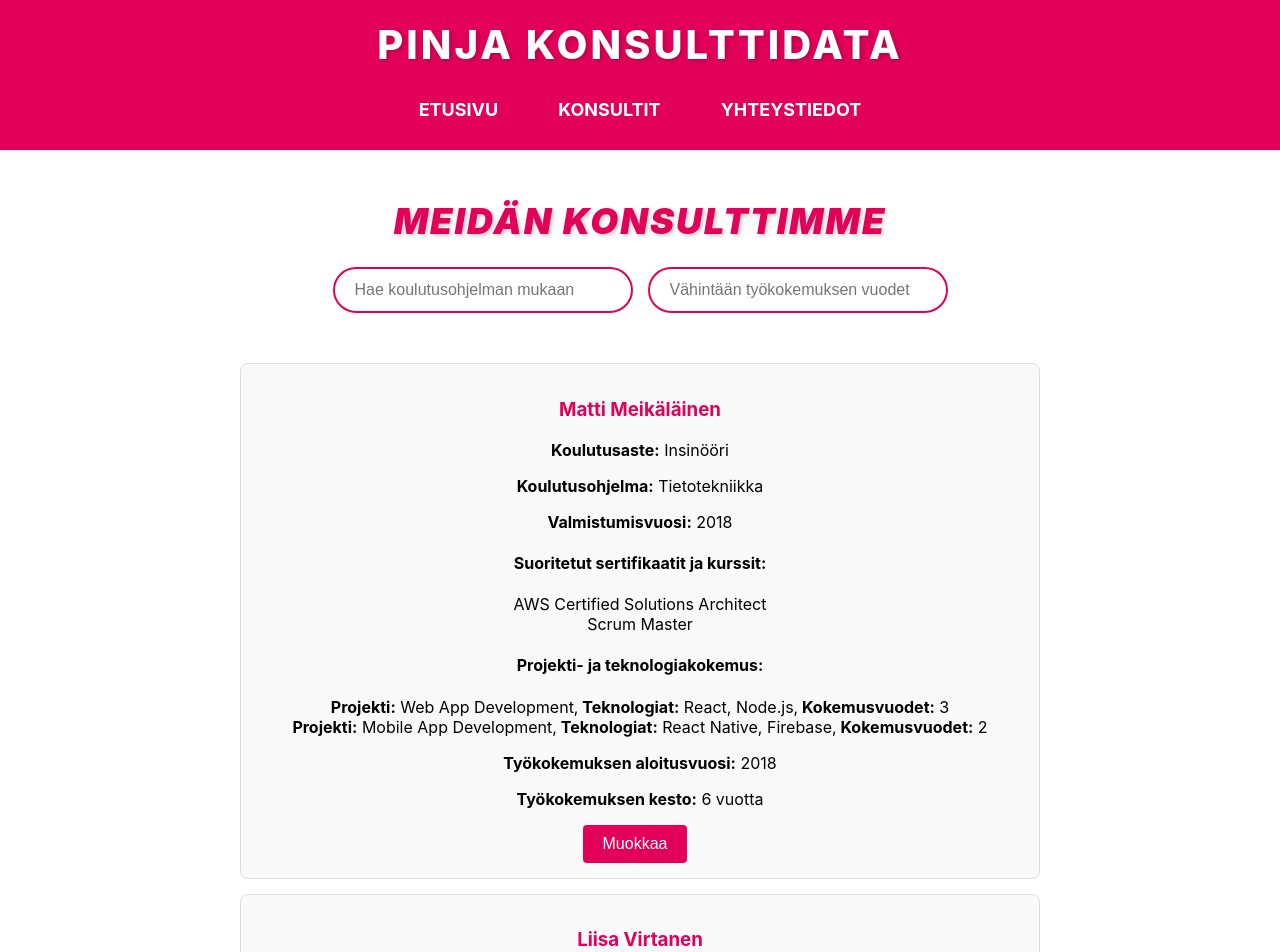
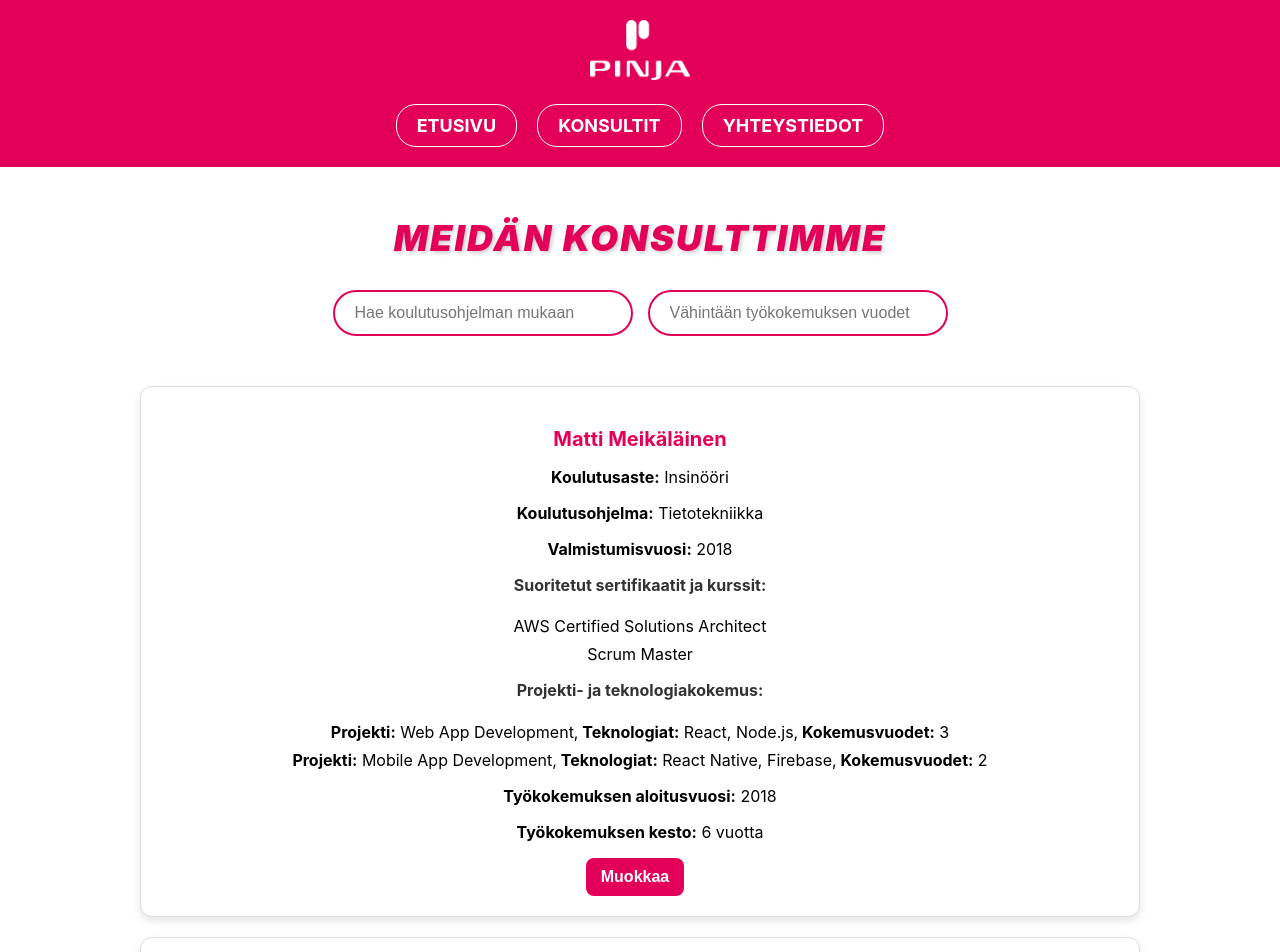
Before and after one commit to JimiPihlaja/pinja, a React (Create React App) app: page / in a window 1280 px wide. Shown: the top 952 px of the page. Built offline with nearby package versions, Linux system fonts and the light colour scheme.

Commit message:
Lisätty Logo ja Css muokattu

```diff
--- a/src/UI/Header.css
+++ b/src/UI/Header.css
@@ -5,27 +5,14 @@
     text-align: center;
   }
 
-  .title {
-    margin: 0;
-    font-size: 40px;
-    font-weight: 800;
-    text-transform: uppercase;
-    color: white;
-    letter-spacing: 3px;
-    text-shadow: 2px 2px 5px rgba(0, 0, 0, 0.2);
-    transition: color 0.3s ease-in-out, transform 0.3s ease;
-  }
 
-  .title:hover {
-    color: black;
-    transform: scale(1.05);
-  }
 
   .nav {
     margin-top: 20px;
     display: flex;
     justify-content: center;
     gap: 20px;
+
   }
 
   .navLink {
@@ -35,6 +22,7 @@
     font-size: 18px;
     text-transform: uppercase;
     padding: 10px 20px;
+    border: 1px solid white;
     border-radius: 20px;
     transition: background-color 0.3s ease, transform 0.3s ease-in-out;
   }
@@ -48,3 +36,9 @@
   .navLink:active {
     transform: scale(1.05);
   }
+  .logo{
+    height: 60px;
+    width: auto;
+  align-items: center;
+  margin-top: 0px;
+  }
--- a/src/UI/Header.js
+++ b/src/UI/Header.js
@@ -1,11 +1,13 @@
 // src/Header.js
 import React from 'react';
 import './Header.css';
+import logo from './pinja.png';
 
 const Header = () => {
   return (
     <header className="header">
-      <h1 className="title">Pinja Konsulttidata</h1>
+      <img src={logo} alt="Pinja Logo" className="logo" />
+
       <nav className="nav">
         <a href="#home" className="navLink">Etusivu</a>
         <a href="#consultants" className="navLink">Konsultit</a>
--- a/src/components/ConsultantList.css
+++ b/src/components/ConsultantList.css
@@ -1,6 +1,6 @@
 .container {
   padding: 20px;
-    max-width: 800px;
+  max-width: 1000px; /* Suurempi leveys antaa enemmän tilaa */
   margin: 0 auto;
 }
 
@@ -12,23 +12,77 @@
 }
 
 .input {
-    padding: 8px;
-    border-radius: 4px;
-    border: 1px solid #ddd;
+  padding: 10px; /* Lisää tilaa syötteelle */
+  border-radius: 8px; /* Pyöristetyt kulmat */
+  border: 1px solid #ddd; /* Hieman vaaleampi reunus */
   width: 250px;
+  font-size: 16px; /* Mukautettu fonttikoko */
+  transition: border-color 0.3s ease; /* Reunan väri muuttuu hoverissa */
+}
+
+.input:focus {
+  border-color: #e30059; /* Reunan väri muuttuu, kun kenttä on fokusoitu */
+  outline: none; /* Poistaa oletuskehykset */
 }
 
 .card {
   border: 1px solid #ddd;
-    border-radius: 8px;
-    padding: 15px;
-    margin-bottom: 15px;
-    background-color: #f9f9f9;
+  border-radius: 12px; /* Pehmeämmät kulmat */
+  padding: 20px;
+  margin-bottom: 20px;
+  background-color: white; /* Kirkas taustaväri */
+  box-shadow: 0 4px 8px rgba(0, 0, 0, 0.1);
+  transition: transform 0.3s ease, box-shadow 0.3s ease;
+}
+
+.card:hover {
+  transform: translateY(-5px); /* Kortti nousee hieman hoverissa */
+  box-shadow: 0 6px 12px rgba(0, 0, 0, 0.2); /* Varjo kirkastuu hover-tilassa */
 }
 
 .consultantName {
-    color: #e30059;
+  color: #e30059; /* Pinja väri */
+  font-size: 20px;
+  font-weight: 700;
+  margin-bottom: 10px; /* Lisää tilaa nimen ja muun sisällön väliin */
 }
+
+h4 {
+  font-size: 16px;
+  color: #333; /* Tumma väri, jotta ne erottuvat */
+  margin-top: 15px; /* Väli alaotsikon ja sisällön välillä */
+}
+
+ul.noBullets {
+  list-style-type: none; /* Poistaa luettelomerkit */
+  padding-left: 0;
+}
+
+ul.noBullets li {
+  margin-bottom: 8px;
+}
+
+button.edit-button {
+  background-color: #e30059;
+  color: white;
+  border: none;
+  border-radius: 8px;
+  padding: 10px 15px;
+  cursor: pointer;
+  font-size: 16px;
+  font-weight: 600;
+  transition: background-color 0.3s ease, transform 0.2s ease;
+}
+
+button.edit-button:hover {
+  background-color: #ff66b2; /* Taustaväri hover-tilassa */
+  transform: scale(1.05);
+}
+
+button.edit-button:active {
+  transform: scale(1);
+}
+
 
   .noResults {
     text-align: center;
```
Also changed, not shown: src/UI/pinja.png (added). Lines whose indentation alone changed are shown as unchanged.
